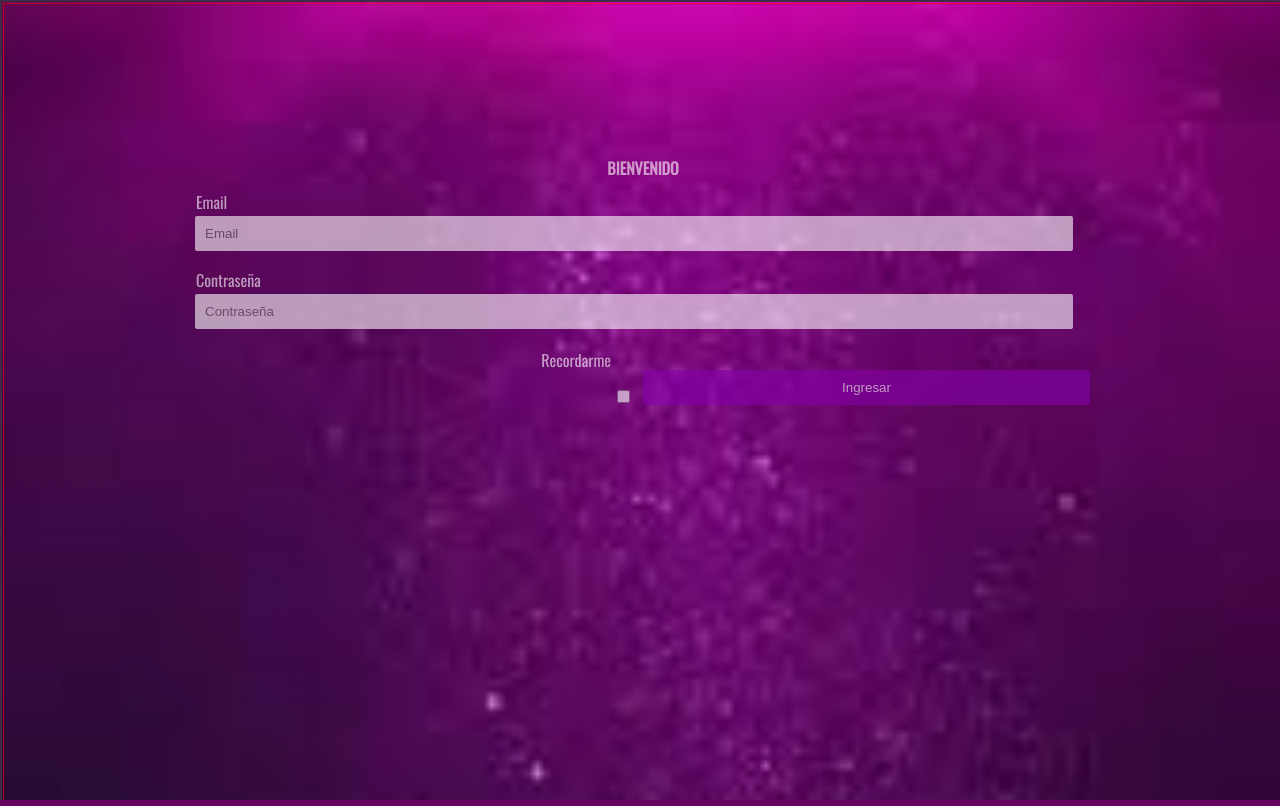
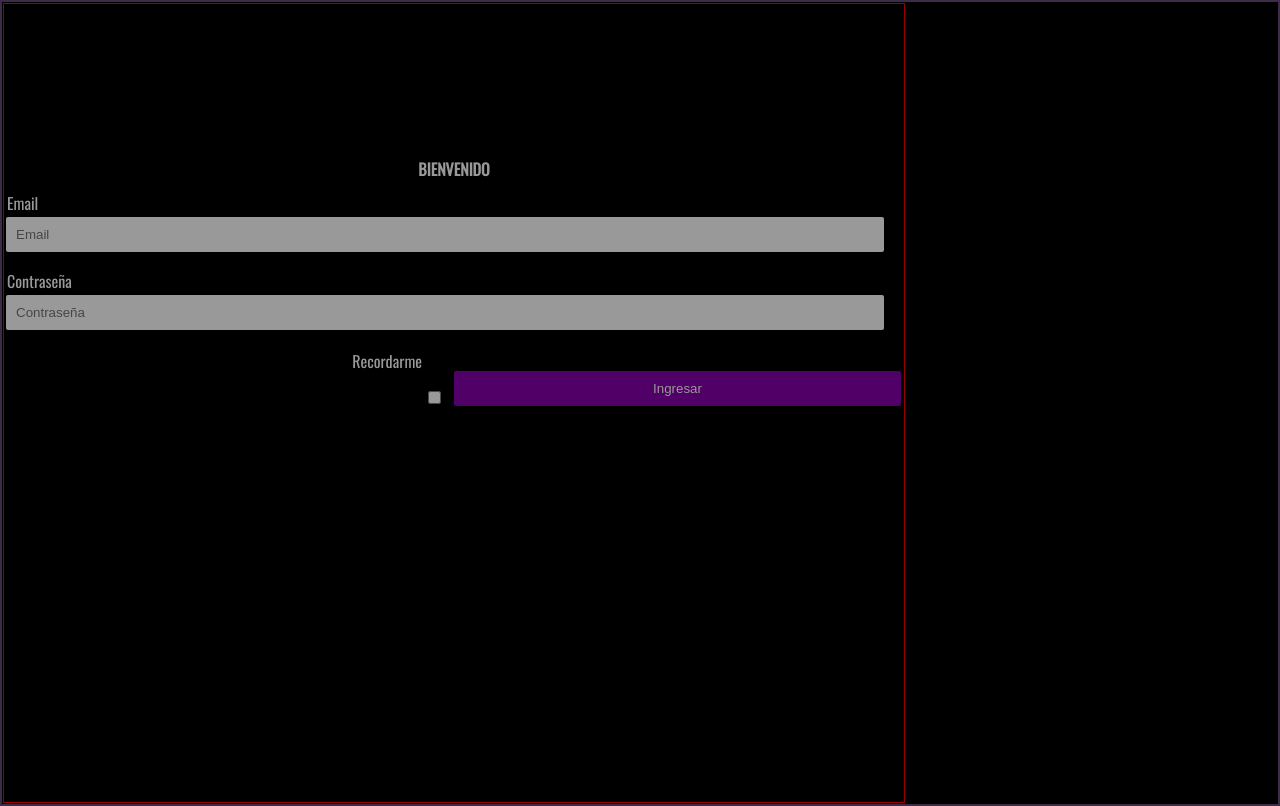
Before and after one commit to ivanalexisc/sitioweb-mvc, a Node server app: page /users/login in a window 1280 px wide. Run offline with Node 20, Linux system fonts and the light colour scheme.

Commit message:
cambiando el login

```diff
--- a/public/stylesheets/login.css
+++ b/public/stylesheets/login.css
@@ -1,18 +1,10 @@
-
-.fixed-fullscreen {
-    position: fixed;
-    /* Preserve aspect ratio */
-    min-width: 100%;
-    min-height: 100%;
-  }
 
 .login__content{
-    background-image: url(../images/fondo.jpg);
-    background-repeat: no-repeat;
-    background-attachment: fixed;
-    background-size: cover;
+
    display: flex;
-   width: 100vw;
+   height: 100vh;
+   background-color: black;
+
 }
 
 .login h1 {
@@ -27,14 +19,13 @@
  .login__content .main_login{
     border: 1px solid red;
     opacity: 0.6;
-    width: 100vw;
-}
-.login__content .main_login .login {
-    margin-top: 15vw;
+
+
 }
 
+
 .email_y_pw{
-    width: 100vw;
+
     border-radius: 2px;
     margin: 5px 0px 20px 0px;
     padding: 10px;
--- a/src/views/login.ejs
+++ b/src/views/login.ejs
@@ -5,7 +5,7 @@
 
 
     <div class="login__content fixed-fullscreen">
-    <main class="main_login">
+    <div class="main_login">
         <form class="login">
             <h1>BIENVENIDO</h1>
             <label><p>Email</p><input class="email_y_pw" type="email" name="Email" placeholder="Email"></label>
--- a/src/views/register.ejs
+++ b/src/views/register.ejs
@@ -2,8 +2,8 @@
 <html lang="en">
     <%- include('partials/head'); %>
 <body>
-    <div class="register__content fixed-fullscreen">
-    <main class="main_register">
+    <div class="register__content ">
+    <div class="main_register">
 
         <form action="" class="form__register">
             <h1>Registrate</h1>
@@ -22,6 +22,6 @@
             <button type="reset">Borrar</button>
             </div>
         </form>
-    </main>
+    </div>
 </div>
 </body>
```
